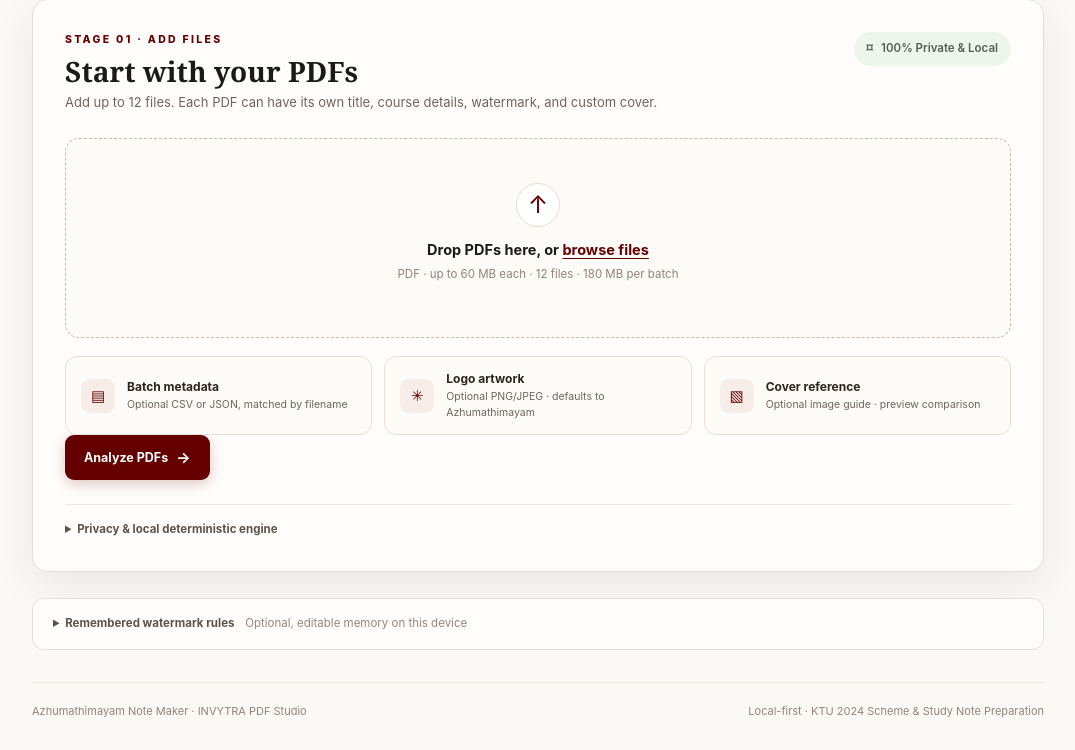
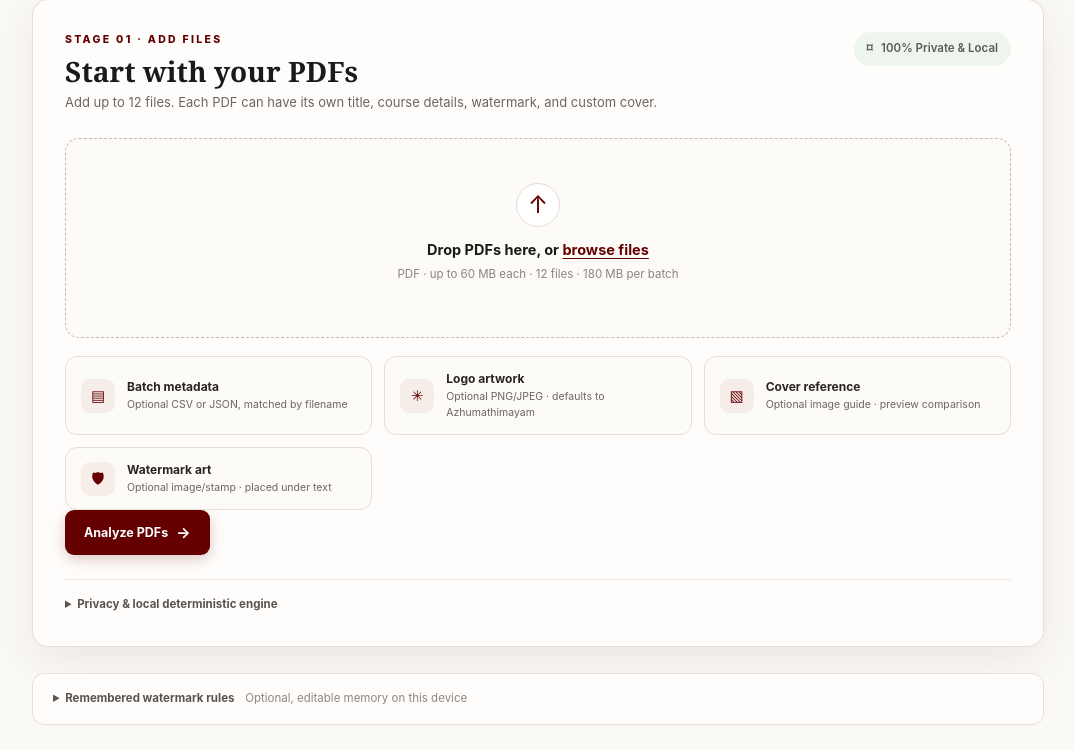
Before and after one commit to razalpa64/ayumathimazham-note-maker, a Flask app: page / in a window 1280 px wide. Shown: the part 459-1209 px from the top of the page, without its empty margins (102-1177 px from the left). Before the commit the page ends 1177 px from the top, so only its background shows below. Run offline with Flask 3, Linux system fonts and the light colour scheme; some libraries are stand-ins or nearby versions.

Commit message:
Place watermark behind text (overlay=False) and add custom watermark options for text and image

```diff
--- a/app.py
+++ b/app.py
@@ -71,7 +71,7 @@ LOCK = threading.Lock()
 def save_job_state(job_id: str, job: dict[str, Any]) -> None:
     """Persist job state atomically so processes and requests share reliable state."""
     try:
-        data = {k: v for k, v in job.items() if k in ("id", "dir", "download_dir", "files", "logo_path", "cover_reference", "created", "metadata", "processing")}
+        data = {k: v for k, v in job.items() if k in ("id", "dir", "download_dir", "files", "logo_path", "watermark_image_path", "cover_reference", "created", "metadata", "processing")}
         tmp_file = JOBS_DIR / f"{job_id}.json.tmp"
         tmp_file.write_text(json.dumps(data, default=str), encoding="utf-8")
         tmp_file.replace(JOBS_DIR / f"{job_id}.json")
@@ -103,7 +103,8 @@ app.config["JSON_SORT_KEYS"] = False
 FIELDS = [
     "title", "course_code", "module", "institution", "scheme", "category",
     "website", "phone", "email", "subtitle", "tags",
-    "theme_color", "banner_color", "bg_color", "cat_color", "watermark_color"
+    "theme_color", "banner_color", "bg_color", "cat_color", "watermark_color",
+    "watermark_text", "watermark_subtext", "watermark_type"
 ]
 DEFAULTS = {
     "institution": "",
@@ -118,7 +119,10 @@ DEFAULTS = {
     "banner_color": "#640000",
     "bg_color": "#F7F4EF",
     "cat_color": "#8C1D1D",
-    "watermark_color": "#B89494"
+    "watermark_color": "#B89494",
+    "watermark_text": "AZHUMATHIMAYAM",
+    "watermark_subtext": "KTU 2024 SCHEME NOTES",
+    "watermark_type": "text"
 }
 BRAND_WORDS = ("invytra", "azhumathimayam", "contact", "www.", "http://", "https://", "phone", "8606159002", "telegram", "whatsapp")
 
@@ -775,51 +779,81 @@ def process_one(job: dict[str, Any], pdf_info: dict[str, Any], config: dict[str,
             except Exception:
                 pass
 
-            # 6. Azhumathimayam clear, prominent anti-piracy watermark
+            # 6. Watermark placement (drawn strictly UNDER the text: overlay=False)
             if config.get("watermark", True) is True and src_idx in watermark_pages:
                 rect = page.rect
                 raw_wm = fields.get("watermark_color") or fields.get("banner_color")
                 wm_rgb = hex_to_rgb(raw_wm, (100 / 255, 0, 0))
-                # Crisp, prominent anti-piracy tint: clearly legible without obscuring underlying text
+                # Crisp legible tint that stays subtle behind text
                 wm_tint = (
                     min(1.0, wm_rgb[0] * 0.52 + 0.38),
                     min(1.0, wm_rgb[1] * 0.52 + 0.38),
                     min(1.0, wm_rgb[2] * 0.52 + 0.38)
                 )
 
-                label = "AZHUMATHIMAYAM"
-                sub_label = "KTU 2024 SCHEME NOTES"
                 center_x = rect.width / 2
                 center_y = rect.height / 2
+                wm_type = str(fields.get("watermark_type") or config.get("watermark_type") or "text").lower()
 
-                try:
-                    font_size = min(42, max(24, rect.width * 0.064))
-                    tw = fitz.Font("hebo").text_length(label, fontsize=font_size)
-                    start_x = center_x - (tw / 2) * 0.82
-                    start_y = center_y + (tw / 2) * 0.57
-                    page.insert_text(
-                        (start_x, start_y), label,
-                        fontname="hebo", fontsize=font_size,
-                        color=wm_tint, rotate=325,
-                        overlay=True
-                    )
+                # Option A: Custom Image Watermark (drawn UNDER text)
+                if wm_type == "image":
+                    wm_img = None
+                    if job.get("watermark_image_path") and Path(job["watermark_image_path"]).exists():
+                        wm_img = Path(job["watermark_image_path"])
+                    elif job.get("logo_path") and Path(job["logo_path"]).exists():
+                        wm_img = Path(job["logo_path"])
+                    elif (BASE / "static" / "azhumathimayam-logo.png").exists():
+                        wm_img = BASE / "static" / "azhumathimayam-logo.png"
 
-                    sub_size = font_size * 0.38
-                    sub_tw = fitz.Font("hebo").text_length(sub_label, fontsize=sub_size)
-                    sub_x = center_x - (sub_tw / 2) * 0.82 + 14
-                    sub_y = start_y + 24
-                    page.insert_text(
-                        (sub_x, sub_y), sub_label,
-                        fontname="hebo", fontsize=sub_size,
-                        color=wm_tint, rotate=325,
-                        overlay=True
-                    )
-                except Exception:
-                    page.insert_text((center_x - 120, center_y), label, fontname="helv", fontsize=28, color=wm_tint, overlay=True)
+                    if wm_img and wm_img.exists():
+                        try:
+                            pix = fitz.Pixmap(str(wm_img))
+                            target_w = min(rect.width * 0.50, 300.0)
+                            target_h = target_w * (pix.height / max(1, pix.width))
+                            target_rect = fitz.Rect(
+                                center_x - target_w / 2, center_y - target_h / 2,
+                                center_x + target_w / 2, center_y + target_h / 2
+                            )
+                            # overlay=False ensures watermark image is drawn UNDER existing text!
+                            page.insert_image(target_rect, filename=str(wm_img), keep_proportion=True, overlay=False)
+                        except Exception:
+                            pass
 
-                # Discreet anti-piracy running stamps in top and bottom margins
-                page.insert_text((42, 22), "AZHUMATHIMAYAM · KTU 2024 SCHEME", fontname="helv", fontsize=7.5, color=(0.52, 0.46, 0.44), overlay=True)
-                page.insert_text((42, rect.height - 18), "azhumathimayam.invytra.in · All KTU Study Rights Reserved", fontname="helv", fontsize=7.0, color=(0.52, 0.46, 0.44), overlay=True)
+                # Option B: Custom Text Watermark (drawn UNDER text)
+                else:
+                    label = (fields.get("watermark_text") or "AZHUMATHIMAYAM").strip()
+                    sub_label = (fields.get("watermark_subtext") or "KTU 2024 SCHEME NOTES").strip()
+
+                    try:
+                        font_size = min(42, max(20, rect.width * (0.64 / max(1, len(label) * 0.10))))
+                        tw = fitz.Font("hebo").text_length(label, fontsize=font_size)
+                        start_x = center_x - (tw / 2) * 0.82
+                        start_y = center_y + (tw / 2) * 0.57
+                        # overlay=False ensures watermark text is placed UNDER/BEHIND the text!
+                        page.insert_text(
+                            (start_x, start_y), label,
+                            fontname="hebo", fontsize=font_size,
+                            color=wm_tint, rotate=325,
+                            overlay=False
+                        )
+
+                        if sub_label:
+                            sub_size = max(9.0, font_size * 0.38)
+                            sub_tw = fitz.Font("hebo").text_length(sub_label, fontsize=sub_size)
+                            sub_x = center_x - (sub_tw / 2) * 0.82 + 14
+                            sub_y = start_y + 24
+                            page.insert_text(
+                                (sub_x, sub_y), sub_label,
+                                fontname="hebo", fontsize=sub_size,
+                                color=wm_tint, rotate=325,
+                                overlay=False
+                            )
+                    except Exception:
+                        page.insert_text((center_x - 120, center_y), label, fontname="helv", fontsize=28, color=wm_tint, overlay=False)
+
+                # Discreet anti-piracy running stamps in margins (under text)
+                page.insert_text((42, 22), "AZHUMATHIMAYAM · KTU 2024 SCHEME", fontname="helv", fontsize=7.5, color=(0.52, 0.46, 0.44), overlay=False)
+                page.insert_text((42, rect.height - 18), "azhumathimayam.invytra.in · All KTU Study Rights Reserved", fontname="helv", fontsize=7.0, color=(0.52, 0.46, 0.44), overlay=False)
 
         clean_title = fields.get("title") or Path(pdf_info["filename"]).stem
         topic = re.sub(r"[^\w\s-]", "", clean_title).strip()
@@ -921,6 +955,22 @@ def upload():
         else:
             metadata_error = (metadata_error + " " if metadata_error else "") + "Cover reference exceeds the 8 MB limit."
 
+    wm_file = request.files.get("watermark_image")
+    watermark_image_path = None
+    if wm_file and wm_file.filename:
+        raw_wm = wm_file.read(8 * 1024 * 1024 + 1)
+        if len(raw_wm) <= 8 * 1024 * 1024:
+            try:
+                from PIL import Image
+                im_wm = Image.open(io.BytesIO(raw_wm))
+                im_wm.verify()
+                im_wm = Image.open(io.BytesIO(raw_wm)).convert("RGBA")
+                watermark_image_path = job_dir / "custom-watermark.png"
+                im_wm.thumbnail((1600, 1600))
+                im_wm.save(watermark_image_path)
+            except Exception:
+                pass
+
     infos = []
     for index, f in enumerate(files):
         if not f.filename or not f.filename.lower().endswith(".pdf"):
@@ -956,6 +1006,7 @@ def upload():
     job = {
         "id": job_id, "dir": str(job_dir), "download_dir": str(download_dir),
         "files": filemap, "logo_path": str(logo_path) if logo_path else None,
+        "watermark_image_path": str(watermark_image_path) if watermark_image_path else None,
         "cover_reference": str(job_dir / "cover-reference.jpg") if reference_saved else None,
         "created": time.time(), "metadata": metadata
     }
@@ -984,7 +1035,8 @@ def upload():
     return jsonify(
         job_id=job_id, documents=infos, metadata_matches=matches, metadata_unmatched=unmatched,
         metadata_error=metadata_error, metadata_records=metadata, defaults=DEFAULTS,
-        logo_uploaded=bool(logo_path), cover_reference_uploaded=reference_saved
+        logo_uploaded=bool(logo_path), cover_reference_uploaded=reference_saved,
+        watermark_image_uploaded=bool(watermark_image_path)
     )
 
 
@@ -1004,6 +1056,52 @@ def preview(job_id, doc_id, page_no):
         return app.response_class(pix.tobytes("png"), mimetype="image/png", headers={"Cache-Control": "no-store"})
     except Exception:
         abort(404)
+
+
+@app.post("/api/upload-watermark/<job_id>")
+def upload_watermark(job_id):
+    job = get_job_state(job_id)
+    if not job:
+        return jsonify(error="Job expired or not found."), 404
+    f = request.files.get("watermark_image")
+    if not f or not f.filename:
+        return jsonify(error="No image file provided."), 400
+    raw = f.read(8 * 1024 * 1024 + 1)
+    if len(raw) > 8 * 1024 * 1024:
+        return jsonify(error="Image exceeds 8 MB limit."), 400
+    try:
+        from PIL import Image
+        im = Image.open(io.BytesIO(raw))
+        im.verify()
+        im = Image.open(io.BytesIO(raw)).convert("RGBA")
+        job_dir = Path(job["dir"])
+        target = job_dir / "custom-watermark.png"
+        im.thumbnail((1600, 1600))
+        im.save(target)
+        job["watermark_image_path"] = str(target)
+        with LOCK:
+            JOBS[job_id] = job
+        save_job_state(job_id, job)
+        return jsonify(ok=True, message="Custom watermark image saved.", url=f"/watermark-preview/{job_id}")
+    except Exception as exc:
+        return jsonify(error=f"Could not process watermark image: {str(exc)[:150]}"), 400
+
+
+@app.get("/watermark-preview/<job_id>")
+def watermark_preview(job_id):
+    job = get_job_state(job_id)
+    if not job:
+        abort(404)
+    target = None
+    if job.get("watermark_image_path") and Path(job["watermark_image_path"]).exists():
+        target = Path(job["watermark_image_path"])
+    elif job.get("logo_path") and Path(job["logo_path"]).exists():
+        target = Path(job["logo_path"])
+    else:
+        target = BASE / "static" / "azhumathimayam-logo.png"
+    if target and target.exists():
+        return send_file(str(target), mimetype="image/png")
+    abort(404)
 
 
 def run_batch(job_id: str, configs: dict[str, Any]) -> None:
--- a/static/app.js
+++ b/static/app.js
@@ -96,7 +96,10 @@ function blankDefaults() {
     banner_color: '#640000',
     bg_color: '#F7F4EF',
     cat_color: '#8C1D1D',
-    watermark_color: '#B89494'
+    watermark_color: '#B89494',
+    watermark_text: 'AZHUMATHIMAYAM',
+    watermark_subtext: 'KTU 2024 SCHEME NOTES',
+    watermark_type: 'text'
   };
 }
 
@@ -218,6 +221,7 @@ function upload() {
   if ($('#metadata').files[0]) fd.append('metadata', $('#metadata').files[0]);
   if ($('#logo').files[0]) fd.append('logo', $('#logo').files[0]);
   if ($('#coverReference').files[0]) fd.append('cover_reference', $('#coverReference').files[0]);
+  if ($('#watermarkImage')?.files[0]) fd.append('watermark_image', $('#watermarkImage').files[0]);
 
   return safeFetchJSON('/api/upload', { method: 'POST', body: fd });
 }
@@ -367,6 +371,85 @@ function renderReview(resp) {
       themePills.forEach(p => p.classList.remove('active'));
       const themeData = deriveThemeFromHex(hex);
       applyThemeGlobally(themeData);
+    };
+  }
+
+  // Hook up watermark customizer controls
+  const wmTypePills = $$('#wmTypePills .wm-type-pill');
+  const wmTextControls = $('#wmTextControls');
+  const wmImageControls = $('#wmImageControls');
+  const globalWmText = $('#globalWmText');
+  const globalWmSubtext = $('#globalWmSubtext');
+  const reviewWmImageInput = $('#reviewWmImageInput');
+  const wmImageThumb = $('#wmImageThumb');
+  const wmImageThumbWrap = $('#wmImageThumbWrap');
+  const wmImageStatusText = $('#wmImageStatusText');
+
+  if (resp.watermark_image_uploaded) {
+    if (wmImageThumbWrap) wmImageThumbWrap.classList.remove('hidden');
+    if (wmImageThumb) wmImageThumb.src = `/watermark-preview/${state.job}?t=${Date.now()}`;
+    if (wmImageStatusText) wmImageStatusText.textContent = 'Custom watermark image active ✓';
+  }
+
+  wmTypePills.forEach(btn => {
+    btn.onclick = () => {
+      wmTypePills.forEach(p => p.classList.remove('active'));
+      btn.classList.add('active');
+      const mode = btn.dataset.wmType;
+      state.defaults.watermark_type = mode;
+      if (mode === 'image') {
+        if (wmTextControls) wmTextControls.classList.add('hidden');
+        if (wmImageControls) wmImageControls.classList.remove('hidden');
+      } else {
+        if (wmTextControls) wmTextControls.classList.remove('hidden');
+        if (wmImageControls) wmImageControls.classList.add('hidden');
+      }
+      state.documents.filter(d => !d.error).forEach(d => {
+        const c = state.configs[d.id];
+        if (c) c.fields.watermark_type = mode;
+      });
+      toast(`Watermark mode: ${mode === 'image' ? 'Image Stamp (under text)' : 'Text Watermark (under text)'}`);
+    };
+  });
+
+  if (globalWmText) {
+    globalWmText.oninput = e => {
+      const val = e.target.value;
+      state.defaults.watermark_text = val;
+      state.documents.filter(d => !d.error).forEach(d => {
+        const c = state.configs[d.id];
+        if (c) c.fields.watermark_text = val;
+      });
+    };
+  }
+
+  if (globalWmSubtext) {
+    globalWmSubtext.oninput = e => {
+      const val = e.target.value;
+      state.defaults.watermark_subtext = val;
+      state.documents.filter(d => !d.error).forEach(d => {
+        const c = state.configs[d.id];
+        if (c) c.fields.watermark_subtext = val;
+      });
+    };
+  }
+
+  if (reviewWmImageInput) {
+    reviewWmImageInput.onchange = async () => {
+      if (!reviewWmImageInput.files[0] || !state.job) return;
+      const fd = new FormData();
+      fd.append('watermark_image', reviewWmImageInput.files[0]);
+      try {
+        const res = await safeFetchJSON(`/api/upload-watermark/${state.job}`, { method: 'POST', body: fd });
+        if (res.ok) {
+          if (wmImageThumbWrap) wmImageThumbWrap.classList.remove('hidden');
+          if (wmImageThumb) wmImageThumb.src = `/watermark-preview/${state.job}?t=${Date.now()}`;
+          if (wmImageStatusText) wmImageStatusText.textContent = 'Custom watermark image saved ✓';
+          toast('✓ Custom watermark image uploaded!');
+        }
+      } catch (err) {
+        toast(`Upload failed: ${err.message}`);
+      }
     };
   }
 
@@ -886,9 +969,13 @@ function runStitchAnimation(doc, config, processPromise) {
           await wait(280);
           if (skipped) break;
 
+          const wmType = (f.watermark_type || 'text').toLowerCase();
+          const wmLabel = wmType === 'image' ? 'Image Stamp' : (f.watermark_text || 'AZHUMATHIMAYAM');
+          const wmCenterText = hudCenter.querySelector('.hud-text');
+          if (wmCenterText) wmCenterText.textContent = `${wmLabel.slice(0, 22)} STAMPED UNDER TEXT`;
           hudCenter.classList.add('active');
-          statWatermark.textContent = '325° Stamped';
-          logTerminal(`Page ${p}: Injected Azhumathimayam 325° anti-piracy vector layer.`);
+          statWatermark.textContent = 'Under Text ✓';
+          logTerminal(`Page ${p}: Stamped ${wmLabel} behind study notes text (overlay=False)`);
           await wait(280);
           if (skipped) break;
 
--- a/templates/index.html
+++ b/templates/index.html
@@ -64,6 +64,11 @@
             <span class="option-icon">▧</span>
             <span><b>Cover reference</b><small>Optional image guide · preview comparison</small></span>
             <input id="coverReference" type="file" accept="image/png,image/jpeg,image/webp">
+          </label>
+          <label class="file-option">
+            <span class="option-icon">🛡</span>
+            <span><b>Watermark art</b><small>Optional image/stamp · placed under text</small></span>
+            <input id="watermarkImage" type="file" accept="image/png,image/jpeg,image/webp">
           </label>
         </div>
         <button class="button primary" type="submit" id="analyzeBtn">Analyze PDFs <span>→</span></button>
@@ -136,6 +141,46 @@
                 <span>Custom</span>
               </span>
             </label>
+          </div>
+        </div>
+
+        <!-- 🛡️ Custom Watermark Selector (Text or Image, Placed Under Text) -->
+        <div class="watermark-bar">
+          <div class="watermark-bar-head">
+            <div class="watermark-bar-title">
+              <strong>Watermark Protection (Drawn Under Notes)</strong>
+              <small>Appears behind study notes text so original equations, code, and diagrams remain 100% readable</small>
+            </div>
+            <div class="wm-type-pills" id="wmTypePills">
+              <button type="button" class="wm-type-pill active" data-wm-type="text">Text Watermark</button>
+              <button type="button" class="wm-type-pill" data-wm-type="image">Image / Stamp</button>
+            </div>
+          </div>
+
+          <!-- Text Watermark Controls -->
+          <div id="wmTextControls" class="wm-controls-grid">
+            <div class="field">
+              <label>Custom Watermark Text</label>
+              <input id="globalWmText" value="AZHUMATHIMAYAM" placeholder="e.g. AZHUMATHIMAYAM or YOUR BRAND">
+            </div>
+            <div class="field">
+              <label>Secondary / Scheme Text</label>
+              <input id="globalWmSubtext" value="KTU 2024 SCHEME NOTES" placeholder="e.g. KTU 2024 SCHEME NOTES (optional)">
+            </div>
+          </div>
+
+          <!-- Image Watermark Controls -->
+          <div id="wmImageControls" class="wm-image-controls hidden">
+            <div class="wm-image-upload-row">
+              <label class="button secondary wm-upload-label">
+                <span>Upload Watermark Image</span>
+                <input type="file" id="reviewWmImageInput" accept="image/png,image/jpeg,image/webp" style="display:none">
+              </label>
+              <div id="wmImageThumbWrap" class="wm-thumb-wrap hidden">
+                <img id="wmImageThumb" src="" alt="Watermark stamp preview">
+              </div>
+              <span id="wmImageStatusText" class="muted">Upload custom PNG/JPEG stamp (placed centered behind text)</span>
+            </div>
           </div>
         </div>
 
```
Also changed, not shown: static/style.css (+105 -0 lines).
